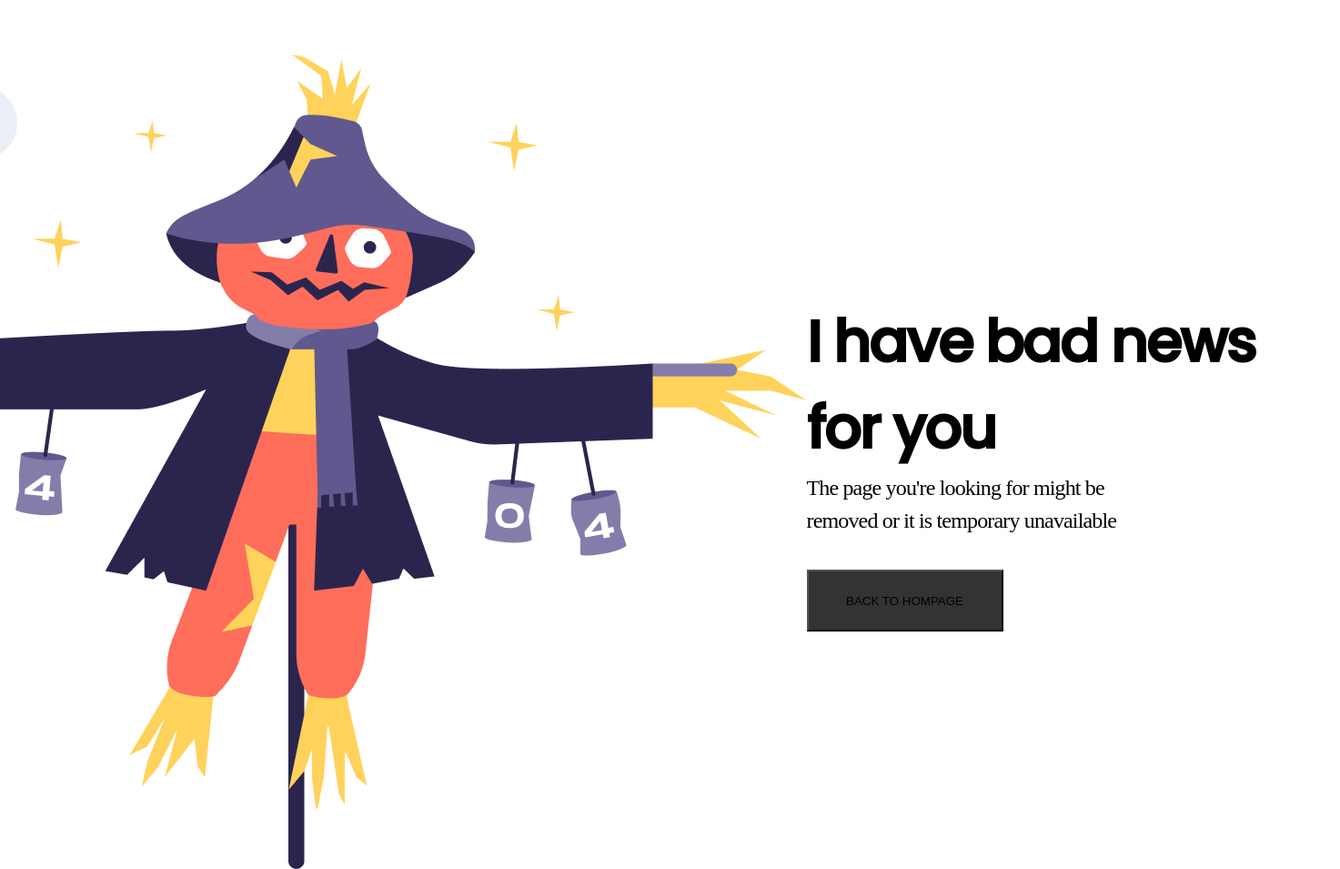
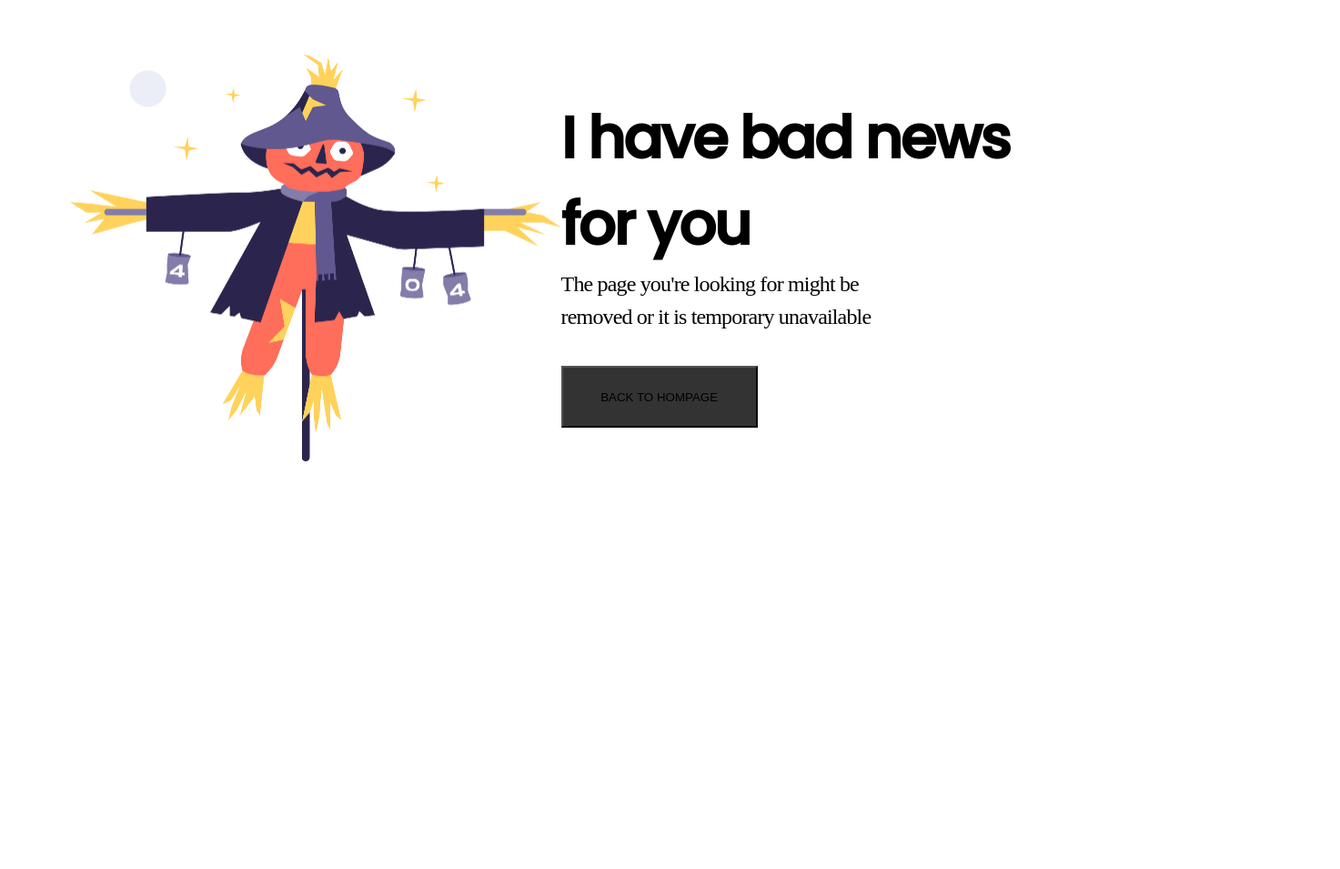
Before and after one commit to justicechidozie2988/newbie-project, a plain HTML site: page index.html in a window 1280 px wide. Shown: the whole page at 91% size, 1473 px wide, since content can reach past the window. After the commit the page ends 800 px from the top, so only its background shows below. Drawn offline with Linux system fonts and the light colour scheme.

Commit message:
Update style.css

```diff
--- a/style.css
+++ b/style.css
@@ -18,7 +18,9 @@ body {
   }
 
 
-  .img {
+   img {
+    width: 539.22px;
+    height: 447.43px;
     left: 77px;
     top: 265px;
   }
```
